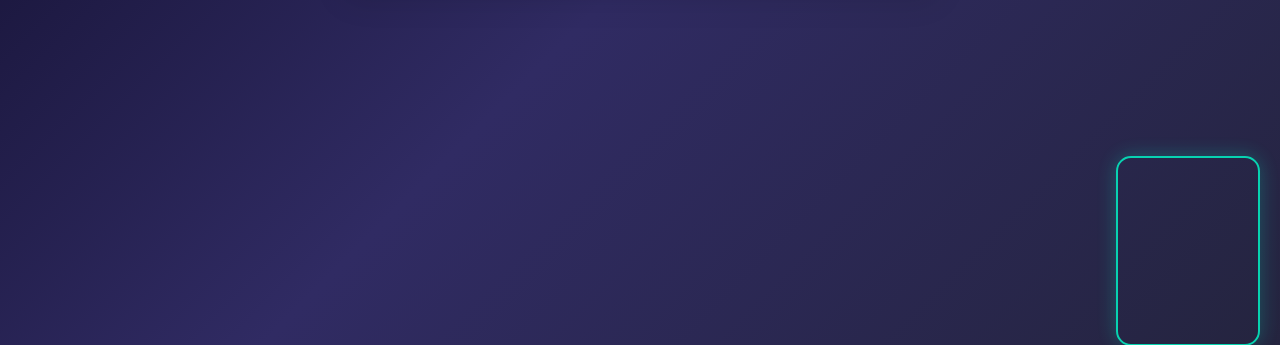
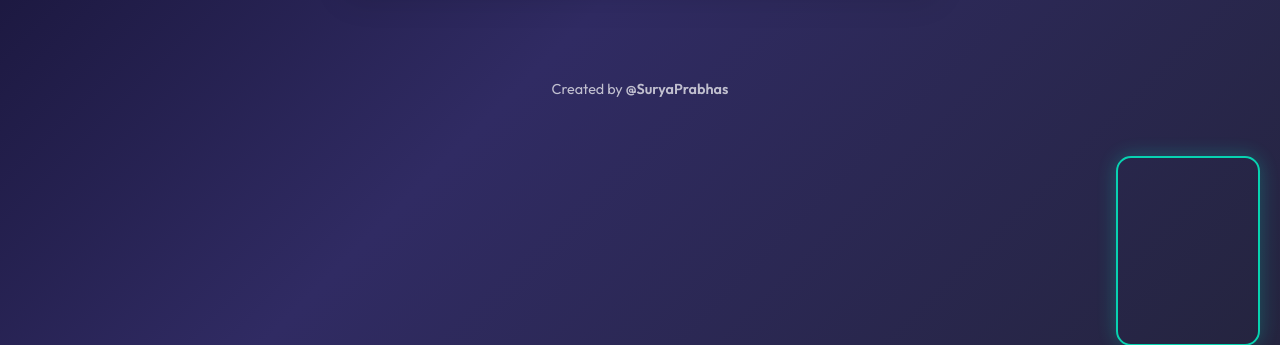
Before and after one commit to suryaprabhaz/gesture-drop, a Flask app: page / in a window 1280 px wide. Shown: the part 434-779 px from the top of the page. Run offline with Flask 3, Linux system fonts and the light colour scheme; parts of the project's set-up code (start-up, migrations or seed data) failed here and were passed over.

Commit message:
Add credits for @SuryaPrabhas across the codebase

```diff
--- a/gesture_sender.py
+++ b/gesture_sender.py
@@ -1,3 +1,4 @@
+# Author: @SuryaPrabhas
 import cv2
 import pyperclip
 import requests
--- a/server.py
+++ b/server.py
@@ -1,3 +1,4 @@
+# Author: @SuryaPrabhas
 from flask import Flask, request, jsonify, render_template, redirect, url_for
 from werkzeug.utils import secure_filename
 import os
--- a/static/css/style.css
+++ b/static/css/style.css
@@ -1,5 +1,6 @@
 @import url('https://fonts.googleapis.com/css2?family=Outfit:wght@300;400;600&display=swap');
 
+/* Author: @SuryaPrabhas */
 :root {
     --primary-color: #00ffcc;
     --bg-gradient: linear-gradient(135deg, #0f0c29, #302b63, #24243e);
--- a/static/js/mobile.js
+++ b/static/js/mobile.js
@@ -1,3 +1,4 @@
+/* Author: @SuryaPrabhas */
 async function main() {
     const video = document.getElementById("video");
     const output = document.getElementById("output");
--- a/templates/base.html
+++ b/templates/base.html
@@ -1,5 +1,6 @@
 <!DOCTYPE html>
 <html lang="en">
+
 <head>
     <meta charset="UTF-8">
     <meta name="viewport" content="width=device-width, initial-scale=1.0">
@@ -10,6 +11,7 @@
     <script src="https://cdn.jsdelivr.net/npm/@tensorflow/tfjs-backend-webgl"></script>
     <script src="https://cdn.jsdelivr.net/npm/@tensorflow-models/handpose"></script>
 </head>
+
 <body>
     <div class="container">
         <div class="header">
@@ -17,8 +19,14 @@
         </div>
 
         {% block content %}{% endblock %}
+
+        <div class="footer"
+            style="text-align: center; margin-top: 2rem; padding: 1rem; opacity: 0.7; font-size: 0.9rem;">
+            <p>Created by <strong>@SuryaPrabhas</strong></p>
+        </div>
     </div>
 
     {% block scripts %}{% endblock %}
 </body>
+
 </html>
```
Also changed, not shown: README.md.
